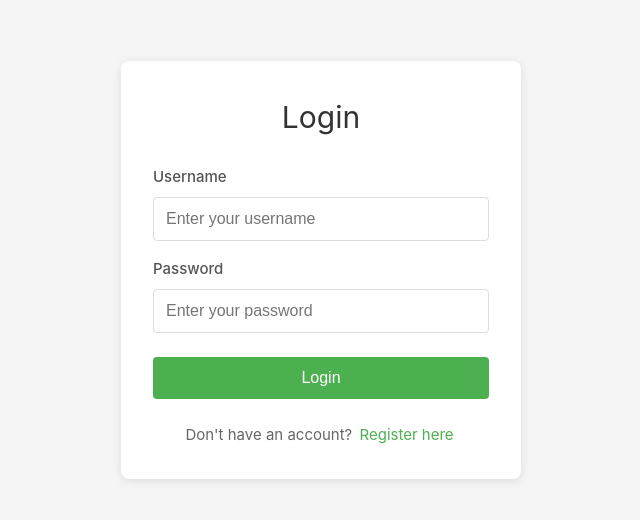
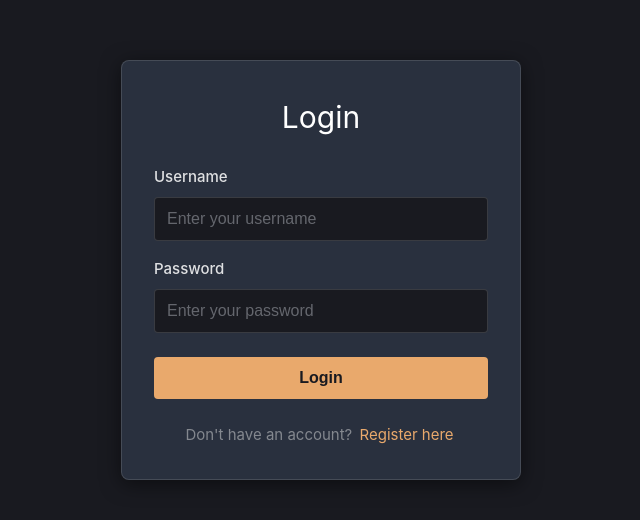
Before and after one commit to RuinedSnowyDay/roadbuilder_frontend, a Vue app: page /login in a window 1280 px wide. Shown: the part 130-650 px from the top of the page, without its empty margins (319-959 px from the left). Built offline with nearby package versions, Linux system fonts and the light colour scheme.

Commit message:
Major color palette change

```diff
--- a/src/assets/base.css
+++ b/src/assets/base.css
@@ -1,53 +1,29 @@
-/* color palette from <https://github.com/vuejs/theme> */
+/* Gunmetal color palette */
 :root {
-  --vt-c-white: #ffffff;
-  --vt-c-white-soft: #f8f8f8;
-  --vt-c-white-mute: #f2f2f2;
+  /* Gunmetal palette colors */
+  --gunmetal-accent: #E9A96C;        /* Light warm orange/peach - accents, highlights, links */
+  --gunmetal-secondary: #84888F;     /* Medium muted blue-gray - secondary text, borders */
+  --gunmetal-text: #565457;          /* Dark desaturated charcoal gray - primary text */
+  --gunmetal-bg: #29303E;             /* Very dark deep navy blue - primary backgrounds */
+  --gunmetal-bg-dark: #191A20;       /* Very dark almost pure black - deepest backgrounds */
 
-  --vt-c-black: #181818;
-  --vt-c-black-soft: #222222;
-  --vt-c-black-mute: #282828;
+  /* Semantic color variables */
+  --color-background: var(--gunmetal-bg-dark);
+  --color-background-soft: var(--gunmetal-bg);
+  --color-background-mute: var(--gunmetal-bg);
 
-  --vt-c-indigo: #2c3e50;
+  --color-border: rgba(132, 136, 143, 0.3);
+  --color-border-hover: rgba(132, 136, 143, 0.5);
 
-  --vt-c-divider-light-1: rgba(60, 60, 60, 0.29);
-  --vt-c-divider-light-2: rgba(60, 60, 60, 0.12);
-  --vt-c-divider-dark-1: rgba(84, 84, 84, 0.65);
-  --vt-c-divider-dark-2: rgba(84, 84, 84, 0.48);
+  --color-heading: #ffffff;
+  --color-text: rgba(255, 255, 255, 0.85);
+  --color-text-secondary: var(--gunmetal-secondary);
+  --color-text-muted: rgba(132, 136, 143, 0.7);
 
-  --vt-c-text-light-1: var(--vt-c-indigo);
-  --vt-c-text-light-2: rgba(60, 60, 60, 0.66);
-  --vt-c-text-dark-1: var(--vt-c-white);
-  --vt-c-text-dark-2: rgba(235, 235, 235, 0.64);
-}
-
-/* semantic color variables for this project */
-:root {
-  --color-background: var(--vt-c-white);
-  --color-background-soft: var(--vt-c-white-soft);
-  --color-background-mute: var(--vt-c-white-mute);
-
-  --color-border: var(--vt-c-divider-light-2);
-  --color-border-hover: var(--vt-c-divider-light-1);
-
-  --color-heading: var(--vt-c-text-light-1);
-  --color-text: var(--vt-c-text-light-1);
+  --color-accent: var(--gunmetal-accent);
+  --color-accent-hover: #d8965a;
 
   --section-gap: 160px;
-}
-
-@media (prefers-color-scheme: dark) {
-  :root {
-    --color-background: var(--vt-c-black);
-    --color-background-soft: var(--vt-c-black-soft);
-    --color-background-mute: var(--vt-c-black-mute);
-
-    --color-border: var(--vt-c-divider-dark-2);
-    --color-border-hover: var(--vt-c-divider-dark-1);
-
-    --color-heading: var(--vt-c-text-dark-1);
-    --color-text: var(--vt-c-text-dark-2);
-  }
 }
 
 *,
@@ -84,3 +60,5 @@ body {
   -webkit-font-smoothing: antialiased;
   -moz-osx-font-smoothing: grayscale;
 }
+
+/* Remove dark mode media query - we're always using dark theme */
--- a/src/assets/main.css
+++ b/src/assets/main.css
@@ -10,13 +10,14 @@
 a,
 .green {
   text-decoration: none;
-  color: hsla(160, 100%, 37%, 1);
+  color: var(--color-accent);
   transition: 0.4s;
   padding: 3px;
 }
 
 @media (hover: hover) {
   a:hover {
-    background-color: hsla(160, 100%, 37%, 0.2);
+    background-color: rgba(233, 169, 108, 0.2);
+    color: var(--color-accent-hover);
   }
 }
--- a/src/components/NodeContentPanel.vue
+++ b/src/components/NodeContentPanel.vue
@@ -457,7 +457,7 @@ function handleCancelEditResource() {
   left: 0;
   right: 0;
   bottom: 0;
-  background-color: rgba(0, 0, 0, 0.5);
+  background-color: rgba(0, 0, 0, 0.7);
   display: flex;
   align-items: center;
   justify-content: center;
@@ -465,14 +465,15 @@ function handleCancelEditResource() {
 }
 
 .node-content-dialog {
-  background-color: white;
+  background-color: var(--gunmetal-bg);
+  border: 1px solid var(--color-border);
   border-radius: 8px;
   width: 90%;
   max-width: 600px;
   max-height: 80vh;
   display: flex;
   flex-direction: column;
-  box-shadow: 0 4px 6px rgba(0, 0, 0, 0.1), 0 1px 3px rgba(0, 0, 0, 0.08);
+  box-shadow: 0 4px 20px rgba(0, 0, 0, 0.5);
 }
 
 .dialog-header {
@@ -480,15 +481,15 @@ function handleCancelEditResource() {
   justify-content: space-between;
   align-items: center;
   padding: 1.5rem;
-  border-bottom: 1px solid #e0e0e0;
-  background-color: #f9f9f9;
+  border-bottom: 1px solid var(--color-border);
+  background-color: var(--gunmetal-bg-dark);
   border-radius: 8px 8px 0 0;
 }
 
 .dialog-header h2 {
   margin: 0;
   font-size: 1.25rem;
-  color: #333;
+  color: var(--color-heading);
   font-weight: 600;
 }
 
@@ -496,7 +497,7 @@ function handleCancelEditResource() {
   background: none;
   border: none;
   font-size: 1.5rem;
-  color: #666;
+  color: var(--color-text-secondary);
   cursor: pointer;
   padding: 0;
   width: 32px;
@@ -505,12 +506,12 @@ function handleCancelEditResource() {
   align-items: center;
   justify-content: center;
   border-radius: 4px;
-  transition: background-color 0.2s;
+  transition: all 0.2s;
 }
 
 .close-button:hover {
-  background-color: #e0e0e0;
-  color: #333;
+  background-color: rgba(233, 169, 108, 0.1);
+  color: var(--color-accent);
 }
 
 .dialog-body {
@@ -532,7 +533,7 @@ function handleCancelEditResource() {
 .title-label {
   display: block;
   font-weight: 600;
-  color: #333;
+  color: var(--color-text);
   margin-bottom: 0.5rem;
   font-size: 0.95rem;
 }
@@ -545,7 +546,7 @@ function handleCancelEditResource() {
 .title-input {
   width: 100%;
   padding: 0.75rem;
-  border: 2px solid #e0e0e0;
+  border: 2px solid var(--color-border);
   border-radius: 4px;
   font-size: 1rem;
   transition: border-color 0.2s;
@@ -553,15 +554,17 @@ function handleCancelEditResource() {
   height: 44px; /* Fixed height to prevent layout shift */
   min-height: 44px;
   max-height: 44px;
+  background-color: var(--gunmetal-bg-dark);
+  color: var(--color-text);
 }
 
 .title-input:focus {
   outline: none;
-  border-color: #4caf50;
+  border-color: var(--color-accent);
 }
 
 .title-input.error {
-  border-color: #f44336;
+  border-color: #ff6b6b;
   animation: shake 0.3s;
 }
 
@@ -573,7 +576,7 @@ function handleCancelEditResource() {
 
 .error-message {
   margin-top: 0.5rem;
-  color: #f44336;
+  color: #ff6b6b;
   font-size: 0.85rem;
   animation: fadeIn 0.3s;
   min-height: 20px; /* Reserve space to prevent layout shift */
@@ -591,7 +594,7 @@ function handleCancelEditResource() {
 
 .editor-section {
   margin-top: 1.5rem;
-  border-top: 2px solid #e0e0e0;
+  border-top: 2px solid var(--color-border);
   padding-top: 1.5rem;
 }
 
@@ -605,23 +608,24 @@ function handleCancelEditResource() {
 .resources-title {
   margin: 0;
   font-size: 1.1rem;
-  color: #333;
+  color: var(--color-heading);
   font-weight: 600;
 }
 
 .add-resource-button {
   padding: 0.5rem 1rem;
-  background-color: #4caf50;
-  color: white;
+  background-color: var(--color-accent);
+  color: var(--gunmetal-bg-dark);
   border: none;
   border-radius: 4px;
   font-size: 0.9rem;
   cursor: pointer;
   transition: background-color 0.2s;
+  font-weight: 600;
 }
 
 .add-resource-button:hover {
-  background-color: #45a049;
+  background-color: var(--color-accent-hover);
 }
 
 .loading,
@@ -629,11 +633,11 @@ function handleCancelEditResource() {
 .empty-state {
   padding: 2rem 1rem;
   text-align: center;
-  color: #666;
+  color: var(--color-text-secondary);
 }
 
 .error {
-  color: #f44336;
+  color: #ff6b6b;
 }
 
 .empty-state p {
@@ -644,9 +648,10 @@ function handleCancelEditResource() {
 .resources-list {
   max-height: 400px;
   overflow-y: auto;
-  border: 1px solid #e0e0e0;
+  border: 1px solid var(--color-border);
   border-radius: 4px;
   padding: 0.5rem 0;
+  background-color: var(--gunmetal-bg-dark);
 }
 
 .resource-checkbox {
@@ -666,7 +671,7 @@ function handleCancelEditResource() {
   display: flex;
   align-items: center;
   padding: 0.75rem 1rem;
-  border-bottom: 1px solid #f0f0f0;
+  border-bottom: 1px solid var(--color-border);
   transition: background-color 0.2s, opacity 0.2s, transform 0.2s;
   cursor: move;
   position: relative;
@@ -677,7 +682,7 @@ function handleCancelEditResource() {
 }
 
 .resource-item:hover {
-  background-color: #f9f9f9;
+  background-color: rgba(233, 169, 108, 0.1);
 }
 
 .resource-item:hover .delete-resource-button {
@@ -690,13 +695,13 @@ function handleCancelEditResource() {
 }
 
 .resource-item.drag-over {
-  background-color: #e3f2fd;
-  border-top: 2px solid #2196f3;
+  background-color: rgba(233, 169, 108, 0.2);
+  border-top: 2px solid var(--color-accent);
   transform: translateY(-2px);
 }
 
 .resource-drag-handle {
-  color: #999;
+  color: var(--gunmetal-secondary);
   font-size: 1rem;
   cursor: grab;
   margin-right: 0.5rem;
@@ -715,11 +720,11 @@ function handleCancelEditResource() {
   display: flex;
   align-items: center;
   justify-content: center;
-  background-color: #e0e0e0;
+  background-color: var(--gunmetal-bg);
   border-radius: 50%;
   font-size: 0.85rem;
   font-weight: 500;
-  color: #666;
+  color: var(--color-text-secondary);
   margin-right: 0.75rem;
 }
 
@@ -730,18 +735,18 @@ function handleCancelEditResource() {
 }
 
 .resource-content:hover {
-  color: #4caf50;
+  color: var(--color-accent);
 }
 
 .resource-title {
   font-size: 0.95rem;
-  color: #333;
+  color: var(--color-text);
   font-weight: 500;
 }
 
 .editor-section {
   margin-top: 1.5rem;
-  border-top: 1px solid #e0e0e0;
+  border-top: 1px solid var(--color-border);
   flex: 1;
   display: flex;
   flex-direction: column;
@@ -753,7 +758,7 @@ function handleCancelEditResource() {
   background: none;
   border: none;
   font-size: 1.5rem;
-  color: #f44336;
+  color: #ff6b6b;
   cursor: pointer;
   padding: 0;
   width: 24px;
@@ -768,8 +773,8 @@ function handleCancelEditResource() {
 }
 
 .delete-resource-button:hover {
-  background-color: #ffebee;
-  color: #c62828;
+  background-color: rgba(255, 107, 107, 0.15);
+  color: #ff5252;
 }
 
 .delete-resource-button:disabled {
@@ -783,7 +788,7 @@ function handleCancelEditResource() {
   left: 0;
   right: 0;
   bottom: 0;
-  background-color: rgba(0, 0, 0, 0.3);
+  background-color: rgba(0, 0, 0, 0.7);
   display: flex;
   align-items: center;
   justify-content: center;
@@ -791,18 +796,19 @@ function handleCancelEditResource() {
 }
 
 .dialog-content-small {
-  background-color: white;
+  background-color: var(--gunmetal-bg);
+  border: 1px solid var(--color-border);
   border-radius: 8px;
   width: 90%;
   max-width: 400px;
   padding: 1.5rem;
-  box-shadow: 0 4px 6px rgba(0, 0, 0, 0.1), 0 1px 3px rgba(0, 0, 0, 0.08);
+  box-shadow: 0 4px 20px rgba(0, 0, 0, 0.5);
 }
 
 .dialog-content-small h3 {
   margin: 0 0 1rem 0;
   font-size: 1.1rem;
-  color: #333;
+  color: var(--color-heading);
   font-weight: 600;
 }
 
@@ -813,7 +819,7 @@ function handleCancelEditResource() {
 .form-group label {
   display: block;
   font-weight: 500;
-  color: #333;
+  color: var(--color-text);
   margin-bottom: 0.5rem;
   font-size: 0.9rem;
 }
@@ -821,16 +827,22 @@ function handleCancelEditResource() {
 .form-group input {
   width: 100%;
   padding: 0.75rem;
-  border: 2px solid #e0e0e0;
+  border: 2px solid var(--color-border);
   border-radius: 4px;
   font-size: 1rem;
   box-sizing: border-box;
   transition: border-color 0.2s;
+  background-color: var(--gunmetal-bg-dark);
+  color: var(--color-text);
 }
 
 .form-group input:focus {
   outline: none;
-  border-color: #4caf50;
+  border-color: var(--color-accent);
+}
+
+.form-group input::placeholder {
+  color: var(--color-text-muted);
 }
 
 .dialog-actions {
@@ -847,30 +859,33 @@ function handleCancelEditResource() {
   border-radius: 4px;
   font-size: 0.9rem;
   cursor: pointer;
-  transition: background-color 0.2s;
+  transition: all 0.2s;
 }
 
 .cancel-button {
-  background-color: #f5f5f5;
-  color: #333;
+  background-color: transparent;
+  color: var(--color-text);
+  border: 1px solid var(--color-border);
 }
 
 .cancel-button:hover {
-  background-color: #e0e0e0;
+  background-color: rgba(132, 136, 143, 0.1);
+  border-color: var(--gunmetal-secondary);
 }
 
 .submit-button {
-  background-color: #4caf50;
-  color: white;
+  background-color: var(--color-accent);
+  color: var(--gunmetal-bg-dark);
+  font-weight: 600;
 }
 
 .submit-button:hover {
-  background-color: #45a049;
+  background-color: var(--color-accent-hover);
 }
 
 .submit-button:disabled,
 .cancel-button:disabled {
-  opacity: 0.6;
+  opacity: 0.5;
   cursor: not-allowed;
 }
 </style>
--- a/src/views/LoginView.vue
+++ b/src/views/LoginView.vue
@@ -77,23 +77,24 @@ async function handleLogin() {
   justify-content: center;
   align-items: center;
   min-height: 100vh;
-  background-color: #f5f5f5;
+  background-color: var(--color-background);
 }
 
 .login-card {
-  background: white;
+  background: var(--gunmetal-bg);
   padding: 2rem;
   border-radius: 8px;
-  box-shadow: 0 2px 10px rgba(0, 0, 0, 0.1);
+  box-shadow: 0 4px 20px rgba(0, 0, 0, 0.5);
   width: 100%;
   max-width: 400px;
+  border: 1px solid var(--color-border);
 }
 
 h1 {
   margin-top: 0;
   margin-bottom: 1.5rem;
   text-align: center;
-  color: #333;
+  color: var(--color-heading);
 }
 
 .form-group {
@@ -103,26 +104,32 @@ h1 {
 label {
   display: block;
   margin-bottom: 0.5rem;
-  color: #555;
+  color: var(--color-text);
   font-weight: 500;
 }
 
 input {
   width: 100%;
   padding: 0.75rem;
-  border: 1px solid #ddd;
+  border: 1px solid var(--color-border);
   border-radius: 4px;
   font-size: 1rem;
   box-sizing: border-box;
+  background-color: var(--gunmetal-bg-dark);
+  color: var(--color-text);
 }
 
 input:focus {
   outline: none;
-  border-color: #4caf50;
+  border-color: var(--color-accent);
+}
+
+input::placeholder {
+  color: var(--color-text-muted);
 }
 
 .error-message {
-  color: #f44336;
+  color: #ff6b6b;
   margin-bottom: 1rem;
   font-size: 0.9rem;
 }
@@ -130,36 +137,40 @@ input:focus {
 .submit-button {
   width: 100%;
   padding: 0.75rem;
-  background-color: #4caf50;
-  color: white;
+  background-color: var(--color-accent);
+  color: var(--gunmetal-bg-dark);
   border: none;
   border-radius: 4px;
   font-size: 1rem;
   cursor: pointer;
   margin-top: 0.5rem;
+  font-weight: 600;
+  transition: background-color 0.2s;
 }
 
 .submit-button:hover:not(:disabled) {
-  background-color: #45a049;
+  background-color: var(--color-accent-hover);
 }
 
 .submit-button:disabled {
-  background-color: #cccccc;
+  background-color: var(--gunmetal-secondary);
   cursor: not-allowed;
+  opacity: 0.5;
 }
 
 .register-link {
   text-align: center;
   margin-top: 1.5rem;
-  color: #666;
+  color: var(--color-text-secondary);
 }
 
 .register-link a {
-  color: #4caf50;
+  color: var(--color-accent);
   text-decoration: none;
 }
 
 .register-link a:hover {
   text-decoration: underline;
+  color: var(--color-accent-hover);
 }
 </style>
--- a/src/views/RegisterView.vue
+++ b/src/views/RegisterView.vue
@@ -77,23 +77,24 @@ async function handleRegister() {
   justify-content: center;
   align-items: center;
   min-height: 100vh;
-  background-color: #f5f5f5;
+  background-color: var(--color-background);
 }
 
 .register-card {
-  background: white;
+  background: var(--gunmetal-bg);
   padding: 2rem;
   border-radius: 8px;
-  box-shadow: 0 2px 10px rgba(0, 0, 0, 0.1);
+  box-shadow: 0 4px 20px rgba(0, 0, 0, 0.5);
   width: 100%;
   max-width: 400px;
+  border: 1px solid var(--color-border);
 }
 
 h1 {
   margin-top: 0;
   margin-bottom: 1.5rem;
   text-align: center;
-  color: #333;
+  color: var(--color-heading);
 }
 
 .form-group {
@@ -103,26 +104,32 @@ h1 {
 label {
   display: block;
   margin-bottom: 0.5rem;
-  color: #555;
+  color: var(--color-text);
   font-weight: 500;
 }
 
 input {
   width: 100%;
   padding: 0.75rem;
-  border: 1px solid #ddd;
+  border: 1px solid var(--color-border);
   border-radius: 4px;
   font-size: 1rem;
   box-sizing: border-box;
+  background-color: var(--gunmetal-bg-dark);
+  color: var(--color-text);
 }
 
 input:focus {
   outline: none;
-  border-color: #4caf50;
+  border-color: var(--color-accent);
+}
+
+input::placeholder {
+  color: var(--color-text-muted);
 }
 
 .error-message {
-  color: #f44336;
+  color: #ff6b6b;
   margin-bottom: 1rem;
   font-size: 0.9rem;
 }
@@ -130,36 +137,40 @@ input:focus {
 .submit-button {
   width: 100%;
   padding: 0.75rem;
-  background-color: #4caf50;
-  color: white;
+  background-color: var(--color-accent);
+  color: var(--gunmetal-bg-dark);
   border: none;
   border-radius: 4px;
   font-size: 1rem;
   cursor: pointer;
   margin-top: 0.5rem;
+  font-weight: 600;
+  transition: background-color 0.2s;
 }
 
 .submit-button:hover:not(:disabled) {
-  background-color: #45a049;
+  background-color: var(--color-accent-hover);
 }
 
 .submit-button:disabled {
-  background-color: #cccccc;
+  background-color: var(--gunmetal-secondary);
   cursor: not-allowed;
+  opacity: 0.5;
 }
 
 .login-link {
   text-align: center;
   margin-top: 1.5rem;
-  color: #666;
+  color: var(--color-text-secondary);
 }
 
 .login-link a {
-  color: #4caf50;
+  color: var(--color-accent);
   text-decoration: none;
 }
 
 .login-link a:hover {
   text-decoration: underline;
+  color: var(--color-accent-hover);
 }
 </style>
--- a/src/views/WelcomeView.vue
+++ b/src/views/WelcomeView.vue
@@ -174,47 +174,48 @@ function navigateToRoadmap(roadmapId: string) {
 
 h1 {
   margin: 0;
-  color: #333;
+  color: var(--color-heading);
   font-size: 2rem;
 }
 
 .section-title {
   margin: 2rem 0 1rem 0;
-  color: #333;
+  color: var(--color-heading);
   font-size: 1.5rem;
   font-weight: 600;
 }
 
 .create-button {
   padding: 0.75rem 1.5rem;
-  background-color: #4caf50;
-  color: white;
+  background-color: var(--color-accent);
+  color: var(--gunmetal-bg-dark);
   border: none;
   border-radius: 4px;
   font-size: 1rem;
   cursor: pointer;
-  font-weight: 500;
+  font-weight: 600;
+  transition: background-color 0.2s;
 }
 
 .create-button:hover {
-  background-color: #45a049;
+  background-color: var(--color-accent-hover);
 }
 
 .loading,
 .error {
   text-align: center;
   padding: 2rem;
-  color: #666;
+  color: var(--color-text-secondary);
 }
 
 .error {
-  color: #f44336;
+  color: #ff6b6b;
 }
 
 .empty-state {
   text-align: center;
   padding: 3rem;
-  color: #666;
+  color: var(--color-text-secondary);
 }
 
 .empty-state p {
@@ -229,22 +230,23 @@ h1 {
 }
 
 .roadmap-card {
-  background: white;
-  border: 1px solid #e0e0e0;
+  background: var(--gunmetal-bg);
+  border: 1px solid var(--color-border);
   border-radius: 8px;
   padding: 1.5rem;
   cursor: pointer;
-  transition: box-shadow 0.2s, transform 0.2s;
+  transition: box-shadow 0.2s, transform 0.2s, border-color 0.2s;
 }
 
 .roadmap-card:hover {
-  box-shadow: 0 4px 12px rgba(0, 0, 0, 0.1);
+  box-shadow: 0 4px 12px rgba(233, 169, 108, 0.2);
   transform: translateY(-2px);
+  border-color: var(--color-accent);
 }
 
 .roadmap-title {
   margin: 0 0 0.5rem 0;
-  color: #333;
+  color: var(--color-heading);
   font-size: 1.25rem;
   font-weight: 600;
 }
@@ -257,17 +259,17 @@ h1 {
   position: absolute;
   top: 0.75rem;
   right: 0.75rem;
-  background-color: #2196f3;
-  color: white;
+  background-color: var(--color-accent);
+  color: var(--gunmetal-bg-dark);
   padding: 0.25rem 0.5rem;
   border-radius: 4px;
   font-size: 0.75rem;
-  font-weight: 500;
+  font-weight: 600;
 }
 
 .roadmap-description {
   margin: 0;
-  color: #666;
+  color: var(--color-text-secondary);
   font-size: 0.9rem;
   line-height: 1.5;
 }
@@ -279,7 +281,7 @@ h1 {
   left: 0;
   right: 0;
   bottom: 0;
-  background-color: rgba(0, 0, 0, 0.5);
+  background-color: rgba(0, 0, 0, 0.7);
   display: flex;
   justify-content: center;
   align-items: center;
@@ -287,18 +289,19 @@ h1 {
 }
 
 .dialog-content {
-  background: white;
+  background: var(--gunmetal-bg);
+  border: 1px solid var(--color-border);
   border-radius: 8px;
   padding: 2rem;
   width: 90%;
   max-width: 500px;
-  box-shadow: 0 4px 20px rgba(0, 0, 0, 0.3);
+  box-shadow: 0 4px 20px rgba(0, 0, 0, 0.5);
 }
 
 .dialog-content h2 {
   margin-top: 0;
   margin-bottom: 1.5rem;
-  color: #333;
+  color: var(--color-heading);
 }
 
 .form-group {
@@ -308,7 +311,7 @@ h1 {
 .form-group label {
   display: block;
   margin-bottom: 0.5rem;
-  color: #555;
+  color: var(--color-text);
   font-weight: 500;
 }
 
@@ -316,17 +319,24 @@ h1 {
 .form-group textarea {
   width: 100%;
   padding: 0.75rem;
-  border: 1px solid #ddd;
+  border: 1px solid var(--color-border);
   border-radius: 4px;
   font-size: 1rem;
   box-sizing: border-box;
   font-family: inherit;
+  background-color: var(--gunmetal-bg-dark);
+  color: var(--color-text);
 }
 
 .form-group input:focus,
 .form-group textarea:focus {
   outline: none;
-  border-color: #4caf50;
+  border-color: var(--color-accent);
+}
+
+.form-group input::placeholder,
+.form-group textarea::placeholder {
+  color: var(--color-text-muted);
 }
 
 .form-group textarea {
@@ -335,12 +345,13 @@ h1 {
 
 .form-group input:disabled,
 .form-group textarea:disabled {
-  background-color: #f5f5f5;
+  background-color: var(--gunmetal-bg);
   cursor: not-allowed;
+  opacity: 0.5;
 }
 
 .error-message {
-  color: #f44336;
+  color: #ff6b6b;
   margin-bottom: 1rem;
   font-size: 0.9rem;
 }
@@ -360,30 +371,34 @@ h1 {
   font-size: 1rem;
   cursor: pointer;
   font-weight: 500;
+  transition: all 0.2s;
 }
 
 .cancel-button {
-  background-color: #f5f5f5;
-  color: #333;
+  background-color: transparent;
+  color: var(--color-text);
+  border: 1px solid var(--color-border);
 }
 
 .cancel-button:hover:not(:disabled) {
-  background-color: #e0e0e0;
+  background-color: rgba(132, 136, 143, 0.1);
+  border-color: var(--gunmetal-secondary);
 }
 
 .submit-button {
-  background-color: #4caf50;
-  color: white;
+  background-color: var(--color-accent);
+  color: var(--gunmetal-bg-dark);
+  font-weight: 600;
 }
 
 .submit-button:hover:not(:disabled) {
-  background-color: #45a049;
+  background-color: var(--color-accent-hover);
 }
 
 .cancel-button:disabled,
 .submit-button:disabled {
-  background-color: #cccccc;
+  background-color: var(--gunmetal-secondary);
   cursor: not-allowed;
-  color: #666;
+  opacity: 0.5;
 }
 </style>
```
Also changed, not shown: src/App.vue (+12 -8 lines), src/components/MarkdownEditor.vue (+36 -23 lines).
